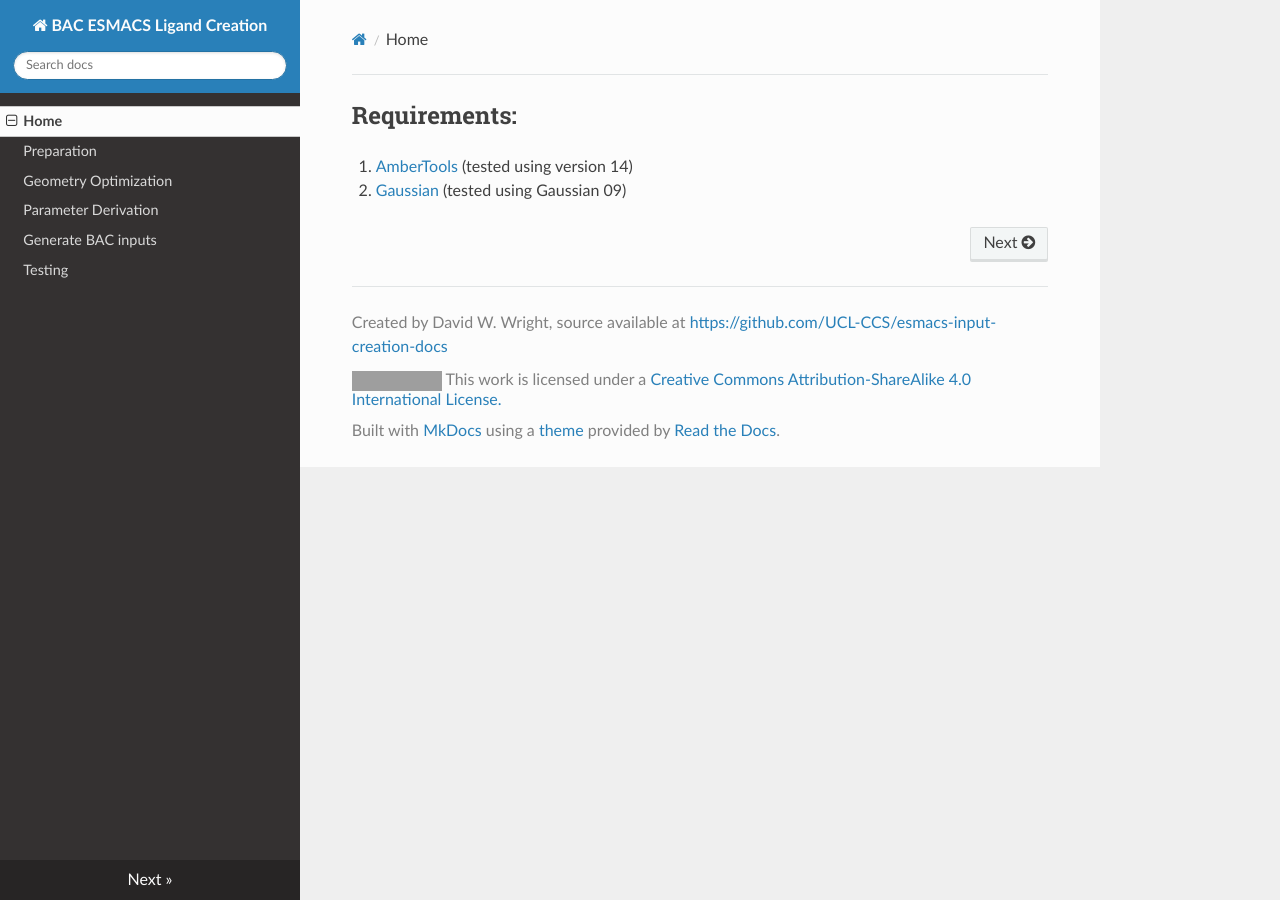
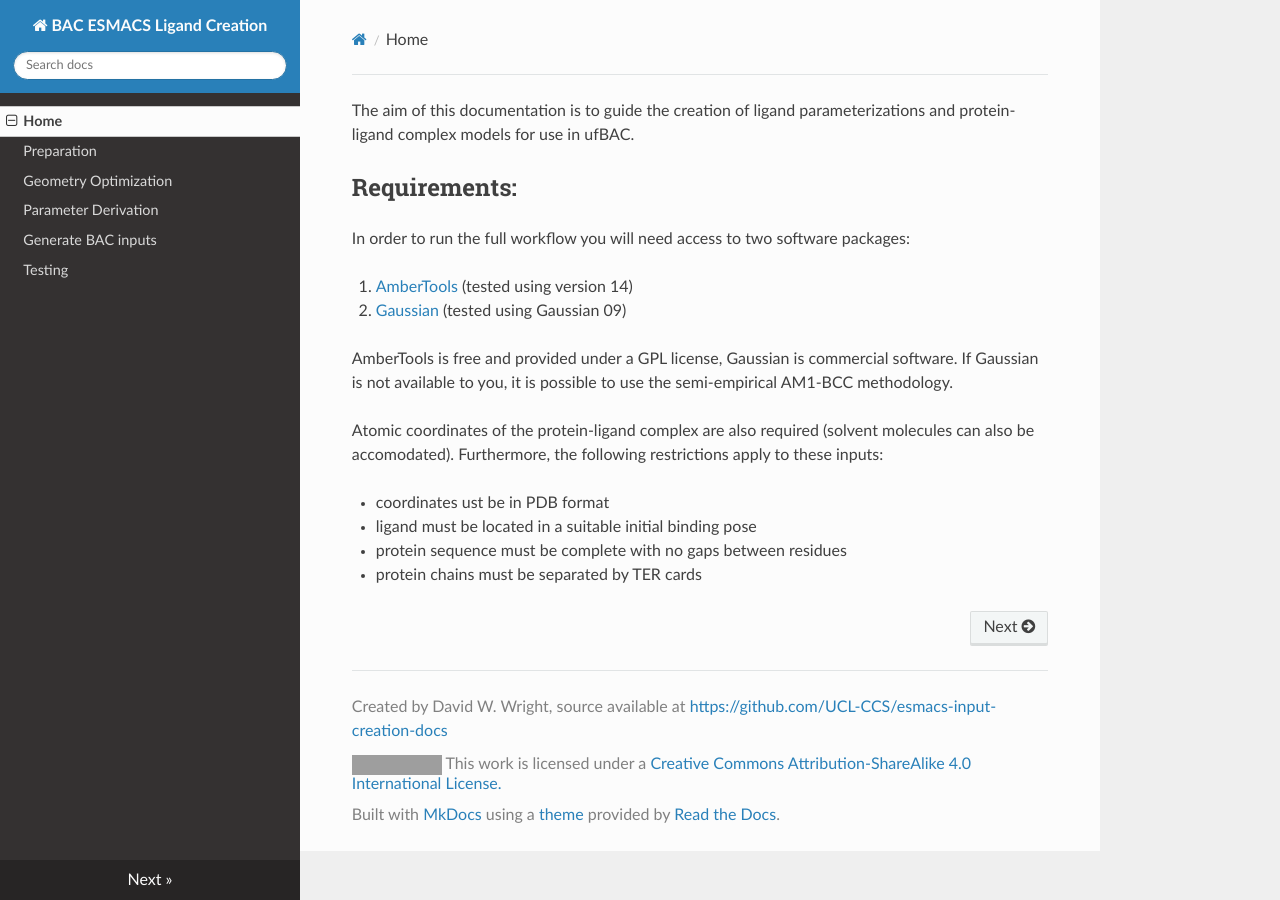
Before and after one commit to UCL-CCS/esmacs-input-creation-docs, an MkDocs documentation site: the page built from docs/index.md, in a window 1280 px wide. Built offline with MkDocs 1.6.1, drawn with Linux system fonts in a browser that asks for light colours; nearby versions of some CDN libraries; old or Windows-style settings are respelled for this version of MkDocs; grey boxes are pictures that could not be loaded.

Commit message:
Requirements fleshed out

```diff
--- a/docs/index.md
+++ b/docs/index.md
@@ -1,5 +1,21 @@
+
+The aim of this documentation is to guide the creation of ligand parameterizations and protein-ligand complex models for use in ufBAC.
+
 
 ## Requirements:
 
+In order to run the full workflow you will need access to two software packages:
+
 1. [AmberTools](http://ambermd.org/#AmberTools) (tested using version 14)
 2. [Gaussian](http://gaussian.com/) (tested using Gaussian 09)
+
+AmberTools is free and provided under a GPL license, Gaussian is commercial software.
+If Gaussian is not available to you, it is possible to use the semi-empirical AM1-BCC methodology.
+
+Atomic coordinates of the protein-ligand complex are also required (solvent molecules can also be accomodated).
+Furthermore, the following restrictions apply to these inputs:
+
+*  coordinates ust be in PDB format
+*  ligand must be located in a suitable initial binding pose
+*  protein sequence must be complete with no gaps between residues
+*  protein chains must be separated by TER cards
```
